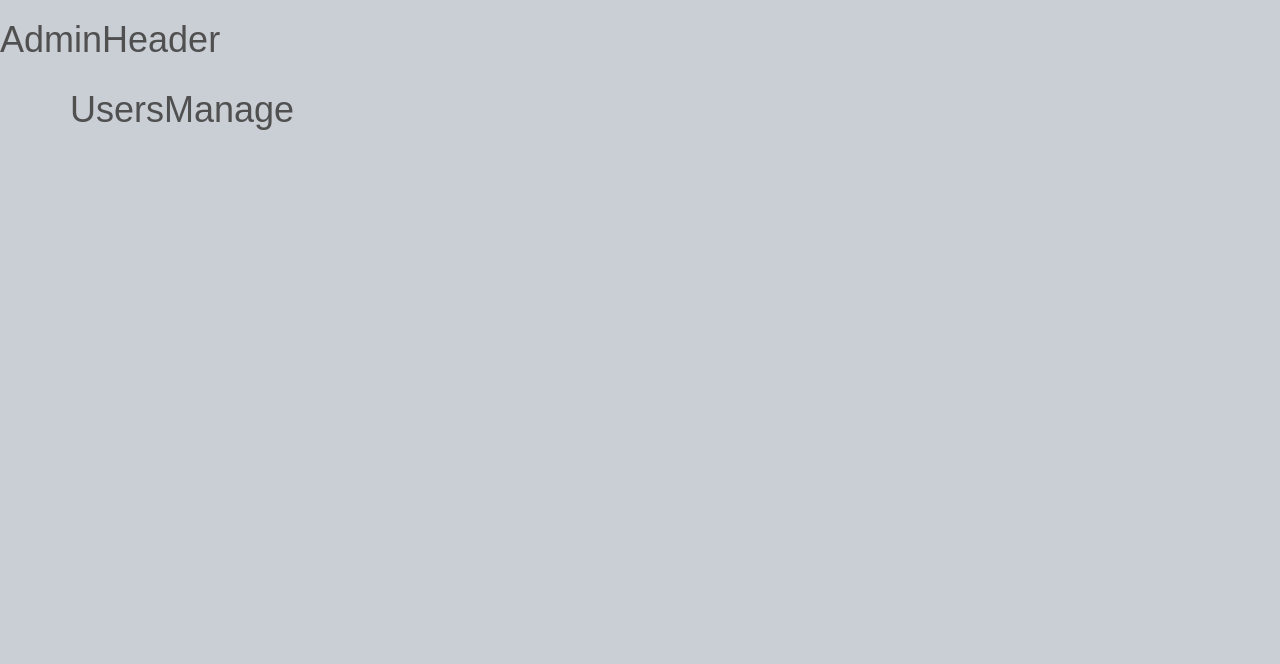
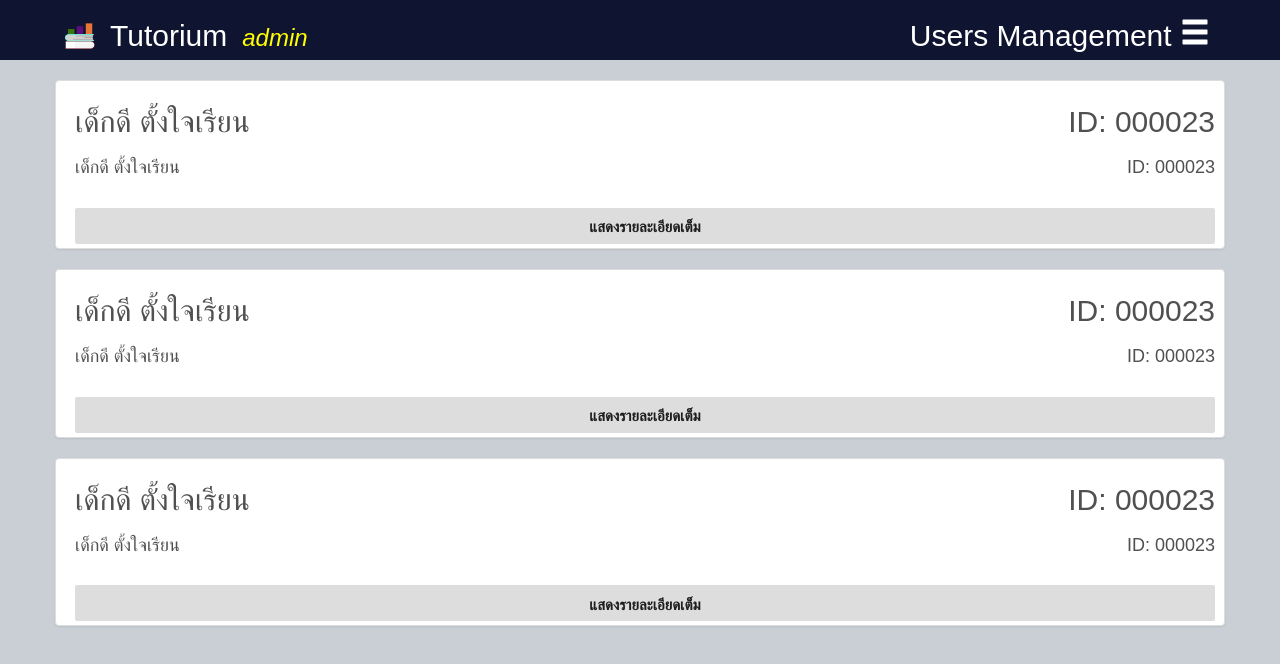
Before and after one commit to Microph/mms-full-stack-solo, a React (Create React App) app in the folder tutorium/front-end/: page /admin/usersmanage in a window 1280 px wide. Shown: the top 664 px of the page. Built offline with nearby package versions, Linux system fonts and the light colour scheme; no server answers.

Commit message:
implement admin header and nav drawer

```diff
--- a/tutorium/front-end/src/admin-components/admin-header.js
+++ b/tutorium/front-end/src/admin-components/admin-header.js
@@ -1,11 +1,151 @@
 import React, { Component } from 'react';
+import { Link } from "react-router-dom";
+import {
+    Drawer,
+    MenuItem,
+    RaisedButton,
+    List,
+    ListItem
+} from "material-ui";
+
+const logo = require("../resources/Tutorium_icon.png");
 
 class AdminHeader extends Component {
+    constructor(props) {
+        super(props);
+        this.state = {
+            open: false,
+        };
+    }
+
+    getPageName (){
+        let out = '';
+        switch(this.props.location.pathname){
+            case '/admin/dashboard': out = 'Dashboard '; break;
+            case '/admin/usersmanage': out = 'Users Management '; break;
+            case '/admin/requestsmanage': out = 'Tutor Requests '; break;
+            case '/admin/reportsmanage': out = 'User Reports '; break;
+            case '/admin/deleterequests': out = 'User Deletion Requests '; break;
+            case '/admin/suspendedusers': out = 'Suspended Users '; break;
+            default: ;
+        }
+        return out;
+    }
+    handleToggle = () => this.setState({open: !this.state.open})
+    handleClose = () => this.setState({open: false});
+    handleMenuNavClicked = (url) => (window.location.href = url);
+
     render() {
         if (this.props.location.pathname.indexOf("/admin") !== 0) return <div />;
         if (this.props.location.pathname.indexOf("/admin/login") === 0) return <div />;
         return (
-            <h1>AdminHeader</h1>
+            <div>
+                <Drawer
+                    openSecondary
+                    docked={false}
+                    width={300}
+                    containerStyle={{ backgroundColor: "#0f1531", textAlign: "center" }}
+                    open={this.state.open}
+                    onRequestChange={(open) => this.setState({open})}
+                    >
+
+                    <MenuItem style={{ margin: 30 }}>
+                        <Link to={"/"} style={{ textDecoration: "none" }}>
+                            <span style={{ fontSize: 14, color: "#fff" }}>
+                                <img className="logo logo-header" src={logo} alt="Tutorium" />
+                                <b>{this.getPageName()}</b>
+                            </span>
+                        </Link>
+                    </MenuItem>
+
+                    <List>
+                        {/* Menu */}
+                        <ListItem
+                            style={{ color: "#fff" }}
+                            onClick={() => this.handleMenuNavClicked('/admin/dashboard')}
+                            primaryText="Dashboard"
+                        />
+                        <ListItem
+                            style={{ color: "#fff" }}
+                            onClick={() => this.handleMenuNavClicked('/admin/usersmanage')}
+                            primaryText="Users Management"
+                        />
+                        <ListItem
+                            style={{ color: "#fff" }}
+                            onClick={() => this.handleMenuNavClicked('/admin/requestsmanage')}
+                            primaryText="Tutor Requests"
+                        />
+                        <ListItem
+                            style={{ color: "#fff" }}
+                            onClick={() => this.handleMenuNavClicked('/admin/reportsmanage')}
+                            primaryText="User Reports"
+                        />
+                        <ListItem
+                            style={{ color: "#fff" }}
+                            onClick={() => this.handleMenuNavClicked('/admin/deleterequests')}
+                            primaryText="User Deletion Requests"
+                        />
+                        <ListItem
+                            style={{ color: "#fff" }}
+                            onClick={() => this.handleMenuNavClicked('/admin/suspendedusers')}
+                            primaryText="Suspended Users"
+                        />
+                        <MenuItem
+                        onClick={this.handleClose}
+                        style={{ fontSize: 16, color: "#fff", margin: 20 }}
+                        >
+                        <b>logout</b>
+                        </MenuItem>
+                    </List>
+                </Drawer>
+
+                <nav className="navbar header">
+                    <div className="container">
+                        <div className="pull-left">
+                            <Link to={"/"} style={{ textDecoration: "none" }}>
+                                <span style={{ fontSize: 30, color: "#fff" }}>
+                                <img className="logo logo-header" src={logo} alt="Tutorium" />
+                                    Tutorium
+                                </span>
+                                <span style={{ paddingLeft:15, fontSize: 24, color: "#ff0" }}>
+                                    <i>admin</i>
+                                </span>
+                            </Link>
+                        </div>
+                        {/* Hambuger with page name*/}
+                        <div className="pull-right hidden-xs">
+                            <span style={{ fontSize: 30, color: "#fff" }}>
+                                {this.getPageName()}
+                                <div
+                                    style={{
+                                    fontSize: 30,
+                                    cursor: "pointer",
+                                    color: "#fff",
+                                    marginTop: 5
+                                    }}
+                                    onClick={this.handleToggle}
+                                    className="glyphicon glyphicon-menu-hamburger"
+                                />
+                            </span>
+                        </div>
+                        {/* Hambuger only*/}
+                        <div className="pull-right visible-xs">
+                            <span style={{ fontSize: 30, color: "#fff" }}>
+                                <div
+                                    style={{
+                                    fontSize: 30,
+                                    cursor: "pointer",
+                                    color: "#fff",
+                                    marginTop: 5
+                                    }}
+                                    onClick={this.handleToggle}
+                                    className="glyphicon glyphicon-menu-hamburger"
+                                />
+                            </span>
+                        </div>
+                    </div>
+                </nav>
+            </div>
         );
     }
 }
--- a/tutorium/front-end/src/admin-components/usersmanage.js
+++ b/tutorium/front-end/src/admin-components/usersmanage.js
@@ -1,11 +1,105 @@
 import React, { Component } from 'react';
+import {
+  FlatButton,
+} from "material-ui";
 
 class UsersManage extends Component {
-    render() {
-        return (
-            <h1>UsersManage</h1>
-        );
-    }
+  genCard(){
+      return(<UserDetailCard />);
+  }
+
+  render() {
+      return(
+        <div>
+          {this.genCard()}
+          {this.genCard()}
+          {this.genCard()}
+        </div>
+      );
+  }
+}
+
+class UserDetailCard extends Component {
+  constructor(props) {
+    super(props);
+    this.state = {
+      showFullDetail: false,
+    };
+
+    this.onClickShowHide = this.onClickShowHide.bind(this);
+  }
+
+  onClickShowHide(){
+    const prev = this.state.showFullDetail;
+    this.setState({showFullDetail: !prev});
+  }
+
+  getTextShowOrHide(){
+    if(this.state.showFullDetail)
+      return 'ย่อ'
+    else
+      return 'แสดงรายละเอียดเต็ม'
+  }
+
+  render() {
+    return (
+      <div>
+        <div class="row">
+          <div class="thumbnail clearfix">
+            <div class="container">
+                <div class="row">
+                  <div class="col-sm-7 col-md-7">
+                      <h2>เด็กดี ตั้งใจเรียน</h2>
+                  </div>
+                  <div class="col-sm-5 col-md-5">
+                      <h2 align="right">ID: 000023</h2>
+                  </div>
+                </div>
+
+                <div class="row">
+                  <div class="col-sm-7 col-md-7">
+                      <h4>เด็กดี ตั้งใจเรียน</h4>
+                  </div>
+                  <div class="col-sm-5 col-md-5">
+                      <h4 align="right">ID: 000023</h4>
+                  </div>
+                </div>
+
+                <div hidden={!this.state.showFullDetail}>
+                  <div class="row">
+                    <div class="col-sm-12 col-md-12">
+                        <h4>เด็กดี ตั้งใจเรียน</h4>
+                    </div>
+                  </div>
+
+                  <div class="row">
+                    <div class="col-sm-12 col-md-12">
+                        <h4>เด็กดี ตั้งใจเรียน</h4>
+                    </div>
+                  </div>
+                </div>
+
+                <div class="row">
+                  <div class="col-sm-12 col-md-12" align="center">
+                  <FlatButton
+                    onClick={this.onClickShowHide}
+                    style={{
+                      width: "100%",
+                      margin: "auto",
+                      marginTop: 20,
+                      backgroundColor: "#ddd"
+                    }}
+                    labelStyle={{ fontSize: 15, fontWeight: 700 }}
+                    label={this.getTextShowOrHide()}
+                  />
+                  </div>
+                </div>
+            </div>
+          </div>
+        </div>
+      </div>
+    );
+  }
 }
 
 export default UsersManage;
```
